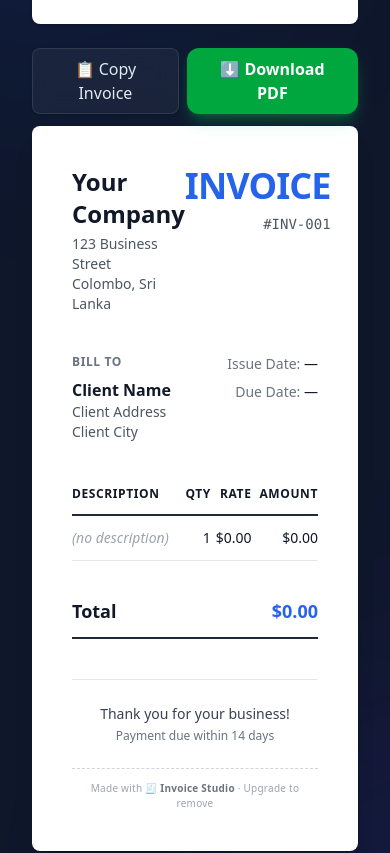
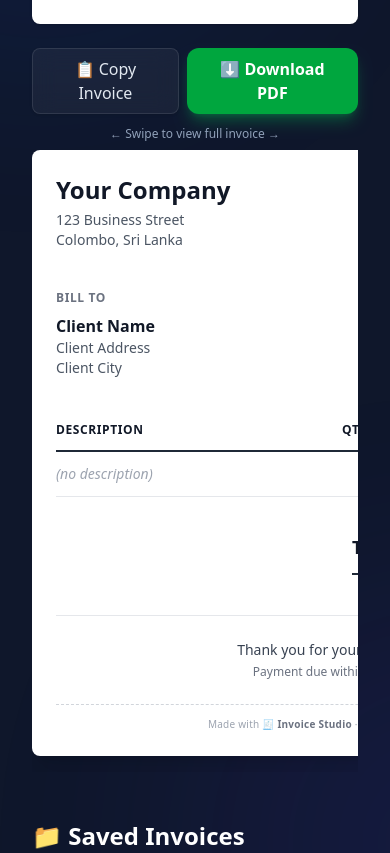
Before and after one commit to prabhathchinthaka42-rgb/invoice-studio, a Next.js app: page /app in a window 390 px wide. Shown: the part 1220-2073 px from the top of the page. Built offline with nearby package versions, Linux system fonts and the light colour scheme; no server answers.

Commit message:
Fix: Added horizontal scroll for invoice preview on mobile

```diff
--- a/app/app/page.tsx
+++ b/app/app/page.tsx
@@ -1143,10 +1143,17 @@ ${company.paymentTerms}${watermark}`;
               </button>
             </div>
 
-            <div
-              ref={invoiceRef}
-              className="pdf-invoice bg-white shadow-xl rounded-lg p-10 text-gray-900"
-            >
+            {/* Mobile Scroll Hint */}
+            <p className="text-center text-xs text-slate-400 mb-2 md:hidden">
+              ← Swipe to view full invoice →
+            </p>
+
+            <div className="w-full overflow-x-auto pb-4">
+              <div className="min-w-[600px]">
+                <div
+                  ref={invoiceRef}
+                  className="pdf-invoice bg-white shadow-xl rounded-lg p-6 md:p-10 text-gray-900"
+                >
               <div className="flex justify-between items-start mb-10">
                 <div>
                   {company.logo && isPro && (
@@ -1309,6 +1316,8 @@ ${company.paymentTerms}${watermark}`;
                   </p>
                 </div>
               )}
+                </div>
+              </div>
             </div>
           </div>
         </div>
```
